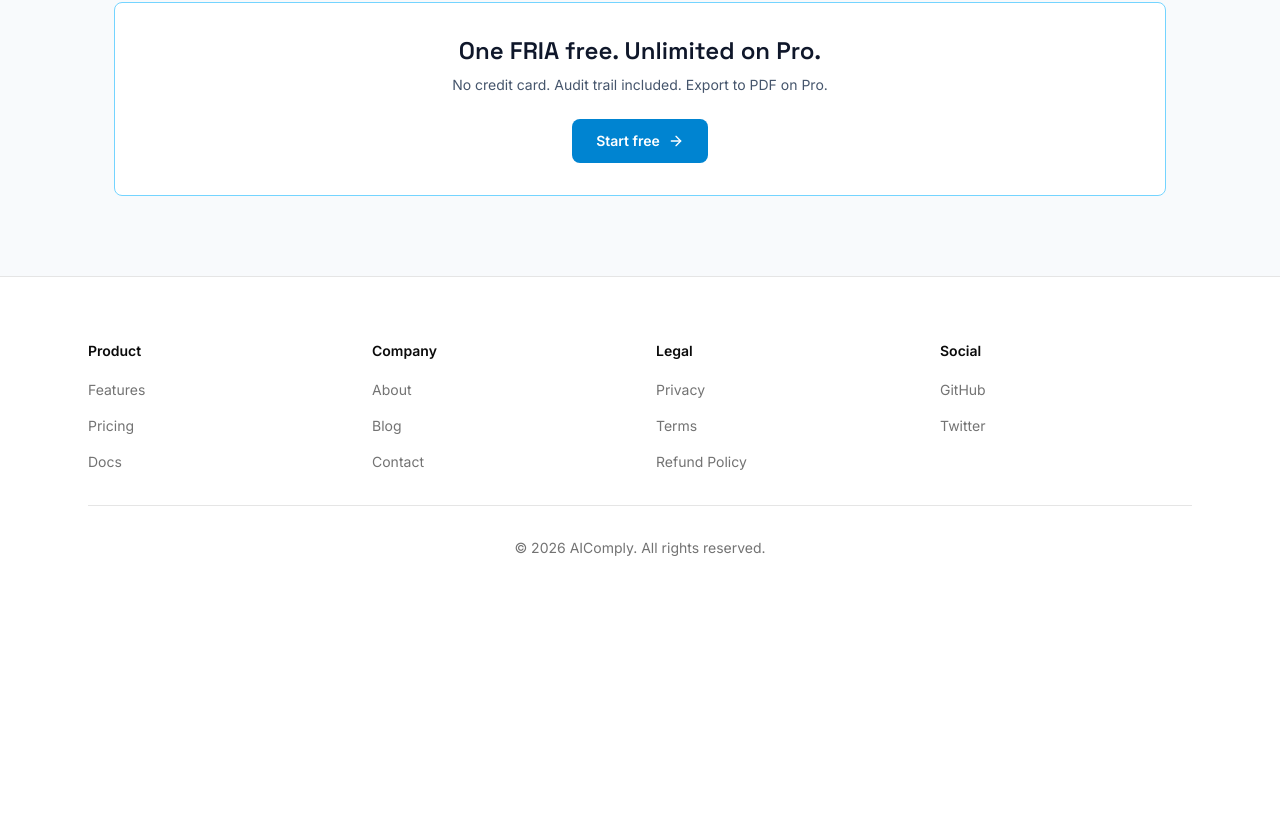
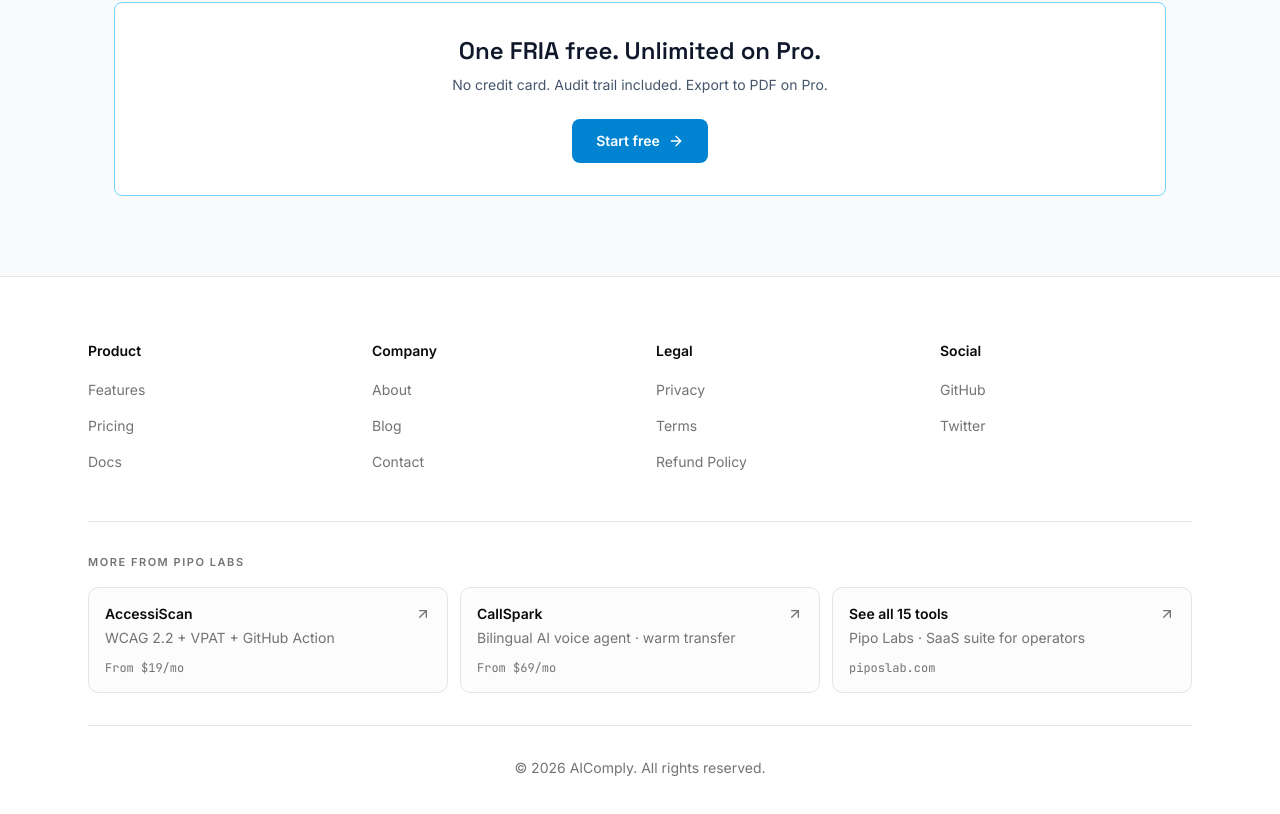
Before and after one commit to bufaale/aicomply, a Next.js app: page /fria-generator in a window 1280 px wide. Shown: the part 2266-3080 px from the top of the page. Before the commit the page ends 2888 px from the top, so only its background shows below. Built offline with nearby package versions, Linux system fonts and the light colour scheme; no server answers.

Commit message:
feat(footer): cross-promo block linking AccessiScan + CallSpark + piposlab.com

```diff
--- a/src/components/landing/footer.tsx
+++ b/src/components/landing/footer.tsx
@@ -1,4 +1,5 @@
 import Link from "next/link";
+import { ArrowUpRight } from "lucide-react";
 import { Separator } from "@/components/ui/separator";
 import { siteConfig } from "@/config/site";
 
@@ -36,6 +37,27 @@ const footerLinks = {
   },
 };
 
+const crossPromo = [
+  {
+    name: "AccessiScan",
+    tagline: "WCAG 2.2 + VPAT + GitHub Action",
+    price: "From $19/mo",
+    href: "https://app-04-ada-scanner.vercel.app",
+  },
+  {
+    name: "CallSpark",
+    tagline: "Bilingual AI voice agent · warm transfer",
+    price: "From $69/mo",
+    href: "https://app-02-voice-agent.vercel.app",
+  },
+  {
+    name: "See all 15 tools",
+    tagline: "Pipo Labs · SaaS suite for operators",
+    price: "piposlab.com",
+    href: "https://piposlab.com",
+  },
+];
+
 export function Footer() {
   return (
     <footer className="border-t">
@@ -59,6 +81,41 @@ export function Footer() {
             </div>
           ))}
         </div>
+
+        <section aria-labelledby="cross-promo" className="mt-12 border-t pt-8">
+          <p
+            id="cross-promo"
+            className="text-[11px] font-semibold uppercase tracking-[0.14em] text-muted-foreground"
+          >
+            More from Pipo Labs
+          </p>
+          <div className="mt-4 grid gap-3 sm:grid-cols-3">
+            {crossPromo.map((app) => (
+              <a
+                key={app.name}
+                href={app.href}
+                target="_blank"
+                rel="noopener noreferrer"
+                className="group flex flex-col rounded-lg border bg-muted/30 p-4 transition-colors hover:bg-muted/60"
+              >
+                <div className="flex items-center justify-between">
+                  <span className="text-sm font-semibold">{app.name}</span>
+                  <ArrowUpRight
+                    className="text-muted-foreground h-4 w-4 transition-transform group-hover:-translate-y-0.5 group-hover:translate-x-0.5"
+                    aria-hidden
+                  />
+                </div>
+                <p className="text-muted-foreground mt-1 text-sm">
+                  {app.tagline}
+                </p>
+                <p className="text-muted-foreground mt-auto pt-3 font-mono text-xs">
+                  {app.price}
+                </p>
+              </a>
+            ))}
+          </div>
+        </section>
+
         <Separator className="my-8" />
         <p className="text-muted-foreground text-center text-sm">
           &copy; {new Date().getFullYear()} {siteConfig.name}. All rights
```
